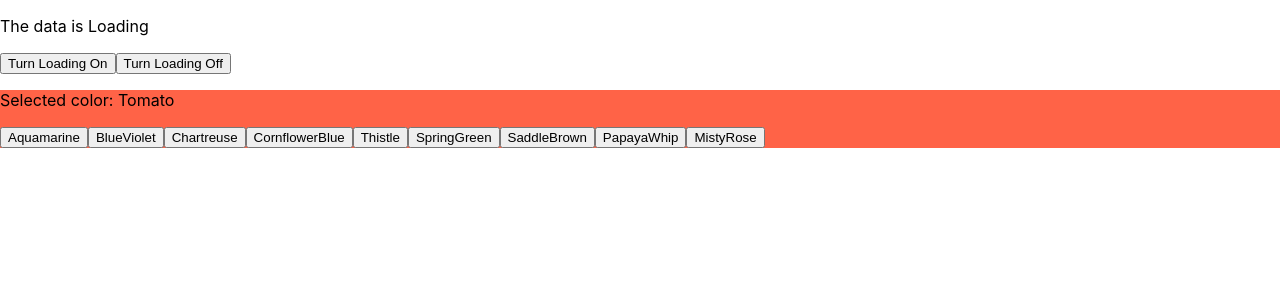
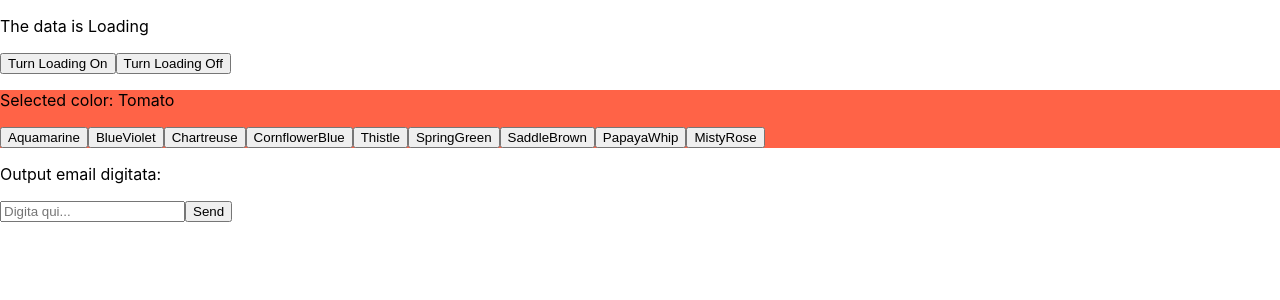
Before and after one commit to marcocrupi/React-initialize-state, a React (Create React App) app: page / in a window 1280 px wide. Shown: the top 300 px of the page. Built offline with nearby package versions, Linux system fonts and the light colour scheme.

Commit message:
state outside jsx

```diff
--- a/package.json
+++ b/package.json
@@ -1,4 +1,5 @@
 {
+  "homepage": "https://marcocrupi.github.io/React-initialize-state",
   "name": "initialize-state",
   "version": "0.1.0",
   "private": true,
@@ -6,12 +7,15 @@
     "@testing-library/jest-dom": "^5.16.5",
     "@testing-library/react": "^13.3.0",
     "@testing-library/user-event": "^13.5.0",
+    "gh-pages": "^4.0.0",
     "react": "^18.2.0",
     "react-dom": "^18.2.0",
     "react-scripts": "5.0.1",
     "web-vitals": "^2.1.4"
   },
   "scripts": {
+    "predeploy": "npm run build",
+    "deploy": "gh-pages -d build",
     "start": "react-scripts start",
     "build": "react-scripts build",
     "test": "react-scripts test",
--- /dev/null
+++ b/src/component/statesetteroutjsx.js
@@ -0,0 +1,23 @@
+import React, { useState } from "react";
+
+export default function EmailTextInput() {
+  const [email, setEmail] = useState("");
+  const handleChange = ({ event }) => setEmail(event.target.value);
+  //   Si può scrivere anche così usando la destrutturazione
+  //   dell'oggetto: const handleChange = ({target}) => setEmail(target.value);
+
+  return (
+    <div>
+      <p>Output email digitata: {email}</p>
+      <form>
+        <input
+          type="email"
+          value={email}
+          onChange={handleChange}
+          placeholder="Digita qui..."
+        />
+        <input type="submit" value="Send" />
+      </form>
+    </div>
+  );
+}
--- a/src/index.js
+++ b/src/index.js
@@ -3,6 +3,7 @@ import ReactDOM from 'react-dom/client';
 import './index.css';
 import ToggleLoading from "./component/inizializestate";
 import ColorPicker from "./component/colorpicker";
+import EmailTextInput from "./component/statesetteroutjsx";
 import reportWebVitals from './reportWebVitals';
 
 const root = ReactDOM.createRoot(document.getElementById('root'));
@@ -10,6 +11,7 @@ root.render(
   <React.StrictMode>
     <ToggleLoading />
     <ColorPicker />
+    <EmailTextInput />
   </React.StrictMode>
 );
 
```
Also changed, not shown: 1 other file (tests, documents, lock files or other folders).
